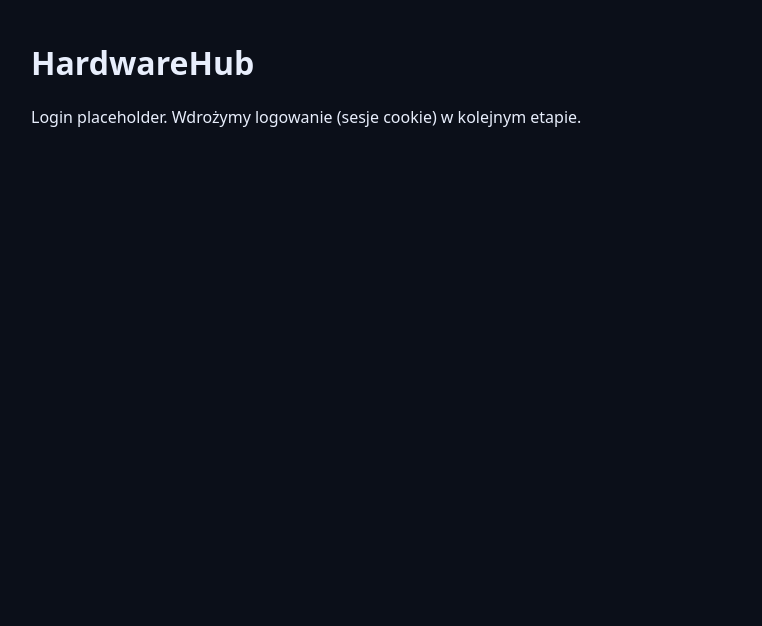
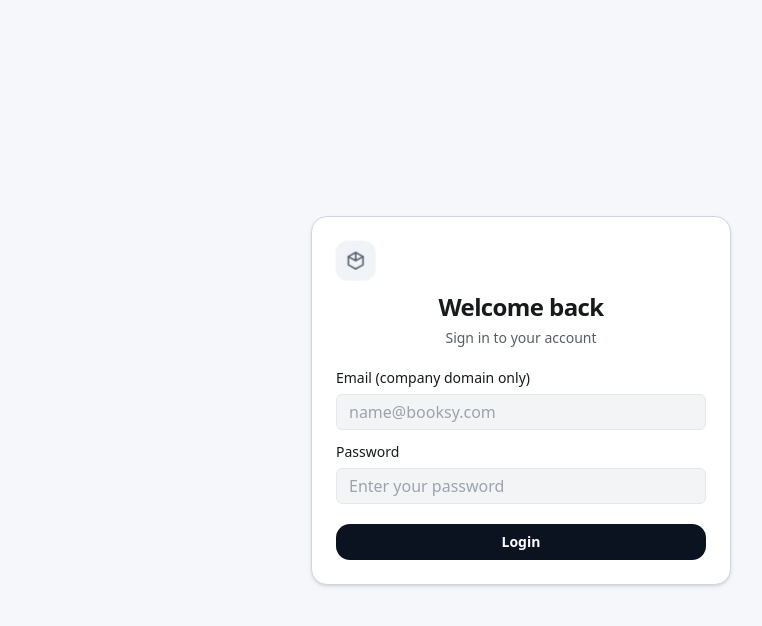
Before and after one commit to mbo009/HardwareHub, a React (Vite) app in the folder frontend/: page /login in a window 1280 px wide. Shown: the top 626 px of the page, without its empty margins (119-881 px from the left). Built offline with nearby package versions, Linux system fonts and the light colour scheme; no server answers.

Commit message:
Frontend: Login screen

```diff
--- a/frontend/package.json
+++ b/frontend/package.json
@@ -9,6 +9,10 @@
     "preview": "vite preview --port 5173"
   },
   "dependencies": {
+    "@emotion/react": "*",
+    "@emotion/styled": "*",
+    "@mui/joy": "*",
+    "framer-motion": "*",
     "react": "*",
     "react-dom": "*",
     "react-router-dom": "*"
--- a/frontend/src/App.tsx
+++ b/frontend/src/App.tsx
@@ -1,14 +1,42 @@
 import React from "react";
-import { Navigate, Route, Routes } from "react-router-dom";
+import { Navigate, Route, Routes, useLocation } from "react-router-dom";
+import { AnimatePresence, motion } from "framer-motion";
 import LoginPage from "./pages/Login";
 import DashboardPage from "./pages/Dashboard";
+import { useMe } from "./auth/useMe";
 
 export default function App() {
+  const meState = useMe();
+  const location = useLocation();
+
+  if (meState.status === "loading") {
+    return null;
+  }
+
   return (
-    <Routes>
-      <Route path="/" element={<Navigate to="/dashboard" replace />} />
-      <Route path="/login" element={<LoginPage />} />
-      <Route path="/dashboard" element={<DashboardPage />} />
-    </Routes>
+    <AnimatePresence mode="wait" initial={false}>
+      <motion.div
+        key={location.pathname}
+        initial={{ opacity: 0, filter: "blur(10px)", y: 4 }}
+        animate={{ opacity: 1, filter: "blur(0px)", y: 0 }}
+        exit={{ opacity: 0, filter: "blur(10px)", y: -4 }}
+        transition={{ duration: 0.34, ease: [0.22, 1, 0.36, 1] }}
+      >
+        <Routes location={location}>
+          <Route
+            path="/"
+            element={
+              meState.status === "authed" ? (
+                <Navigate to="/dashboard" replace />
+              ) : (
+                <Navigate to="/login" replace />
+              )
+            }
+          />
+          <Route path="/login" element={<LoginPage />} />
+          <Route path="/dashboard" element={<DashboardPage />} />
+        </Routes>
+      </motion.div>
+    </AnimatePresence>
   );
 }
--- /dev/null
+++ b/frontend/src/api/client.ts
@@ -0,0 +1,38 @@
+const API_BASE_URL = import.meta.env.VITE_API_BASE_URL || "http://localhost:5000";
+
+export type ApiError = {
+  status: number;
+  data: unknown;
+};
+
+async function parseJsonSafe(res: Response): Promise<unknown> {
+  const text = await res.text();
+  if (!text) return null;
+  try {
+    return JSON.parse(text);
+  } catch {
+    return text;
+  }
+}
+
+export async function apiFetch<T>(
+  path: string,
+  init?: RequestInit,
+): Promise<T> {
+  const res = await fetch(`${API_BASE_URL}${path}`, {
+    ...init,
+    headers: {
+      "Content-Type": "application/json",
+      ...(init?.headers || {}),
+    },
+    credentials: "include",
+  });
+
+  const data = await parseJsonSafe(res);
+  if (!res.ok) {
+    const err: ApiError = { status: res.status, data };
+    throw err;
+  }
+
+  return data as T;
+}
--- /dev/null
+++ b/frontend/src/auth/useMe.ts
@@ -0,0 +1,34 @@
+import { useEffect, useState } from "react";
+import { apiFetch } from "../api/client";
+
+export type Me = {
+  email: string;
+  role: "admin" | "user";
+};
+
+type State =
+  | { status: "loading" }
+  | { status: "anonymous" }
+  | { status: "authed"; me: Me };
+
+export function useMe() {
+  const [state, setState] = useState<State>({ status: "loading" });
+
+  useEffect(() => {
+    let cancelled = false;
+
+    apiFetch<Me>("/api/auth/me")
+      .then((me) => {
+        if (!cancelled) setState({ status: "authed", me });
+      })
+      .catch(() => {
+        if (!cancelled) setState({ status: "anonymous" });
+      });
+
+    return () => {
+      cancelled = true;
+    };
+  }, []);
+
+  return state;
+}
--- a/frontend/src/main.tsx
+++ b/frontend/src/main.tsx
@@ -1,13 +1,18 @@
 import React from "react";
 import ReactDOM from "react-dom/client";
 import { BrowserRouter } from "react-router-dom";
+import { CssBaseline, CssVarsProvider } from "@mui/joy";
 import App from "./App";
 import "./styles.css";
+import { theme } from "./theme";
 
 ReactDOM.createRoot(document.getElementById("root")!).render(
   <React.StrictMode>
-    <BrowserRouter>
-      <App />
-    </BrowserRouter>
+    <CssVarsProvider theme={theme} defaultMode="light">
+      <CssBaseline />
+      <BrowserRouter>
+        <App />
+      </BrowserRouter>
+    </CssVarsProvider>
   </React.StrictMode>,
 );
--- a/frontend/src/pages/Login.tsx
+++ b/frontend/src/pages/Login.tsx
@@ -1,10 +1,198 @@
 import React from "react";
+import Box from "@mui/joy/Box";
+import Button from "@mui/joy/Button";
+import FormControl from "@mui/joy/FormControl";
+import FormHelperText from "@mui/joy/FormHelperText";
+import FormLabel from "@mui/joy/FormLabel";
+import Input from "@mui/joy/Input";
+import Sheet from "@mui/joy/Sheet";
+import Typography from "@mui/joy/Typography";
+import { useNavigate } from "react-router-dom";
+import { apiFetch } from "../api/client";
+
+function isBooksyEmail(email: string) {
+  const value = email.trim().toLowerCase();
+  return value.endsWith("@booksy.com");
+}
+
+function getDomainErrorForTyping(email: string): string | null {
+  const value = email.trim().toLowerCase();
+  const atIndex = value.indexOf("@");
+
+  if (atIndex === -1) return null;
+
+  const domainPart = value.slice(atIndex + 1);
+  if (!domainPart) return null;
+
+  if ("booksy.com".startsWith(domainPart)) return null;
+
+  return "Invalid domain. Please use @booksy.com";
+}
 
 export default function LoginPage() {
+  const navigate = useNavigate();
+  const [email, setEmail] = React.useState("");
+  const [password, setPassword] = React.useState("");
+  const [submitting, setSubmitting] = React.useState(false);
+  const [domainError, setDomainError] = React.useState<string | null>(null);
+  const [loginError, setLoginError] = React.useState<string | null>(null);
+
+  const onSubmit = async (e: React.FormEvent) => {
+    e.preventDefault();
+    setLoginError(null);
+
+    if (!isBooksyEmail(email)) {
+      setDomainError("Invalid domain. Please use @booksy.com");
+      return;
+    }
+
+    setDomainError(null);
+    setSubmitting(true);
+    try {
+      await apiFetch("/api/auth/login", {
+        method: "POST",
+        body: JSON.stringify({ email, password }),
+      });
+      navigate("/dashboard", { replace: true });
+    } catch {
+      setLoginError("Invalid email or password");
+    } finally {
+      setSubmitting(false);
+    }
+  };
+
   return (
-    <div className="container">
-      <h1>HardwareHub</h1>
-      <p>Login placeholder. Wdrożymy logowanie (sesje cookie) w kolejnym etapie.</p>
-    </div>
+    <Box
+      sx={{
+        minHeight: "100vh",
+        display: "flex",
+        alignItems: "center",
+        justifyContent: "center",
+        px: 2,
+      }}
+    >
+      <Sheet
+        variant="outlined"
+        sx={{
+          width: 420,
+          maxWidth: "100%",
+          borderRadius: "lg",
+          p: 3,
+          boxShadow: "sm",
+          bgcolor: "background.surface",
+        }}
+      >
+        <Box sx={{ display: "flex", justifyContent: "flex-start", mb: 1.25 }}>
+          <Box
+            sx={{
+              width: 40,
+              height: 40,
+              borderRadius: 12,
+              display: "grid",
+              placeItems: "center",
+              bgcolor: "neutral.softBg",
+              color: "#5b6473",
+              lineHeight: 1,
+              transformOrigin: "center center",
+              animation: "floaty 6.2s ease-in-out infinite",
+              "@keyframes floaty": {
+                "0%": { transform: "translate3d(0px, 0px, 0px)" },
+                "25%": { transform: "translate3d(0.8px, -1px, 0px)" },
+                "50%": { transform: "translate3d(0px, -1.6px, 0px)" },
+                "75%": { transform: "translate3d(-0.8px, -0.8px, 0px)" },
+                "100%": { transform: "translate3d(0px, 0px, 0px)" },
+              },
+            }}
+          >
+            <svg
+              width="22"
+              height="22"
+              viewBox="0 0 24 24"
+              fill="none"
+              xmlns="http://www.w3.org/2000/svg"
+              aria-hidden="true"
+            >
+              <path
+                d="M12 3L4 7.5V16.5L12 21L20 16.5V7.5L12 3Z"
+                stroke="currentColor"
+                strokeWidth="1.8"
+                strokeLinejoin="round"
+              />
+              <path
+                d="M12 3V12M12 12L20 7.5M12 12L4 7.5"
+                stroke="currentColor"
+                strokeWidth="1.8"
+                strokeLinecap="round"
+                strokeLinejoin="round"
+              />
+            </svg>
+          </Box>
+        </Box>
+
+        <Typography level="h3" textAlign="center">
+          Welcome back
+        </Typography>
+        <Typography level="body-sm" textAlign="center" sx={{ mt: 0.5, color: "neutral.600" }}>
+          Sign in to your account
+        </Typography>
+
+        <Box
+          component="form"
+          onSubmit={onSubmit}
+          sx={{
+            mt: 2.5,
+            display: "flex",
+            flexDirection: "column",
+            gap: 1.5,
+          }}
+        >
+          <FormControl error={Boolean(domainError)}>
+            <FormLabel>Email (company domain only)</FormLabel>
+            <Input
+              placeholder="name@booksy.com"
+              type="email"
+              value={email}
+              onChange={(ev) => {
+                const next = ev.target.value;
+                setEmail(next);
+                setDomainError(getDomainErrorForTyping(next));
+              }}
+            />
+            {domainError ? (
+              <FormHelperText>{domainError}</FormHelperText>
+            ) : null}
+          </FormControl>
+
+          <FormControl>
+            <FormLabel>Password</FormLabel>
+            <Input
+              placeholder="Enter your password"
+              type="password"
+              value={password}
+              onChange={(ev) => setPassword(ev.target.value)}
+            />
+          </FormControl>
+
+          {loginError ? (
+            <Typography level="body-sm" sx={{ color: "danger.600" }}>
+              {loginError}
+            </Typography>
+          ) : null}
+
+          <Button
+            type="submit"
+            loading={submitting}
+            sx={{
+              mt: 1,
+              borderRadius: "md",
+              bgcolor: "#0b1220",
+              ":hover": { bgcolor: "#0b1220" },
+            }}
+          >
+            Login
+          </Button>
+        </Box>
+      </Sheet>
+    </Box>
   );
 }
--- a/frontend/src/styles.css
+++ b/frontend/src/styles.css
@@ -1,8 +1,6 @@
 body {
   margin: 0;
-  font-family: system-ui, -apple-system, Segoe UI, Roboto, Arial, sans-serif;
-  background: #0b0f19;
-  color: #e8eefc;
+  background: #f6f7fb;
 }
 
 a {
--- /dev/null
+++ b/frontend/src/theme.ts
@@ -0,0 +1,53 @@
+import { extendTheme } from "@mui/joy/styles";
+
+export const theme = extendTheme({
+  fontFamily: {
+    body: "system-ui, -apple-system, Segoe UI, Roboto, Arial, sans-serif",
+    display: "system-ui, -apple-system, Segoe UI, Roboto, Arial, sans-serif",
+  },
+  colorSchemes: {
+    light: {
+      palette: {
+        background: {
+          body: "#f6f7fb",
+          surface: "#ffffff",
+        },
+      },
+    },
+  },
+  radius: {
+    md: "14px",
+    lg: "16px",
+  },
+  components: {
+    JoyInput: {
+      styleOverrides: {
+        root: {
+          "--Input-focusedThickness": "0px",
+          "--Input-focusedHighlight": "0 0 #0000",
+          backgroundColor: "#f3f4f6",
+          borderColor: "#e5e7eb",
+          boxShadow: "none",
+          transition:
+            "box-shadow 340ms cubic-bezier(0.22, 1, 0.36, 1), border-color 260ms cubic-bezier(0.22, 1, 0.36, 1), background-color 260ms cubic-bezier(0.22, 1, 0.36, 1)",
+          "&:hover": {
+            borderColor: "#d1d5db",
+          },
+          "&:focus-within": {
+            borderColor: "#d6d9df",
+            boxShadow: "0 0 0 6px rgba(148, 163, 184, 0.16)",
+          },
+        },
+        input: {
+          "&:focus": {
+            outline: "none",
+          },
+          "::placeholder": {
+            color: "#9ca3af",
+            opacity: 1,
+          },
+        },
+      },
+    },
+  },
+});
```
Also changed, not shown: 1 other file (tests, documents, lock files or other folders).
